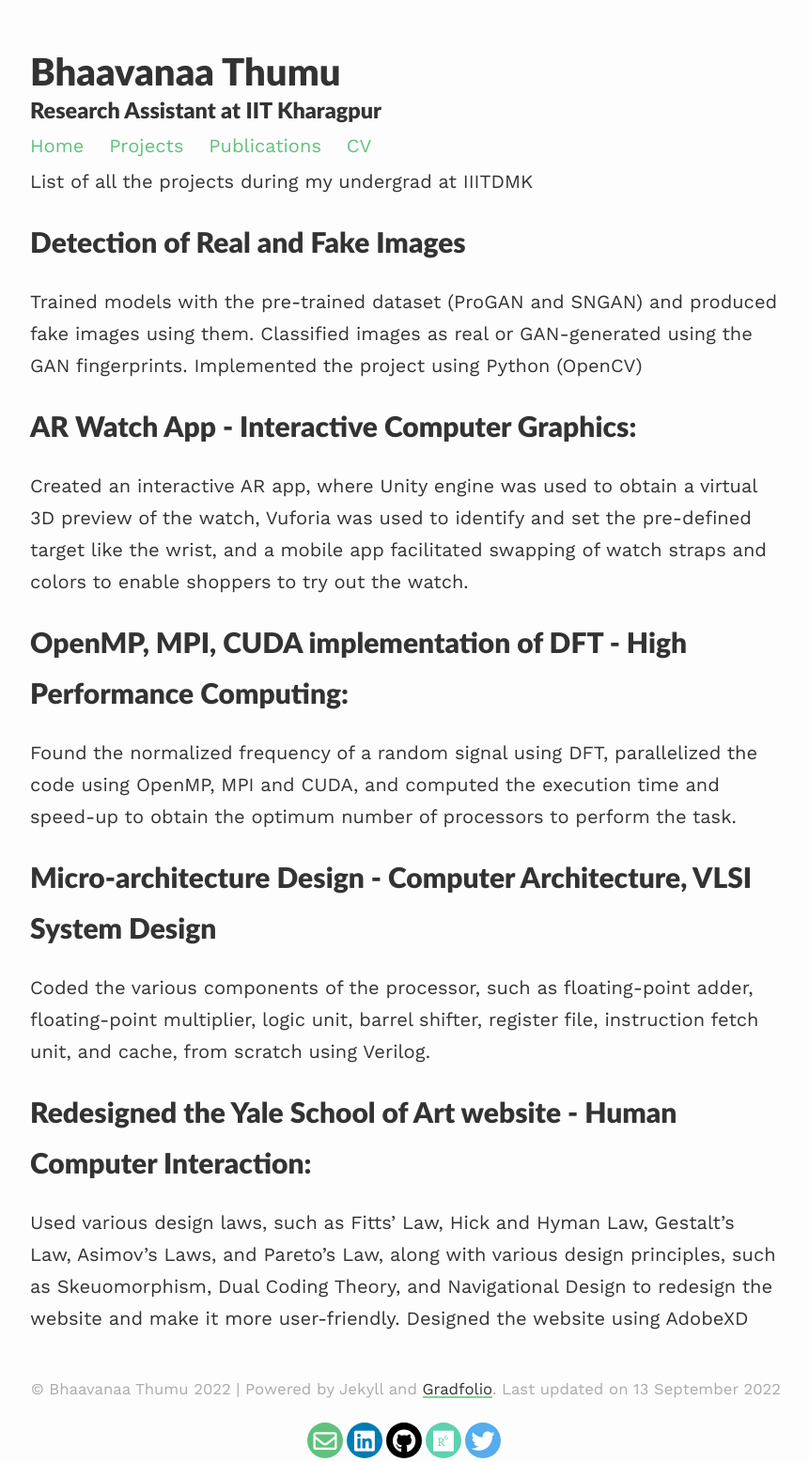
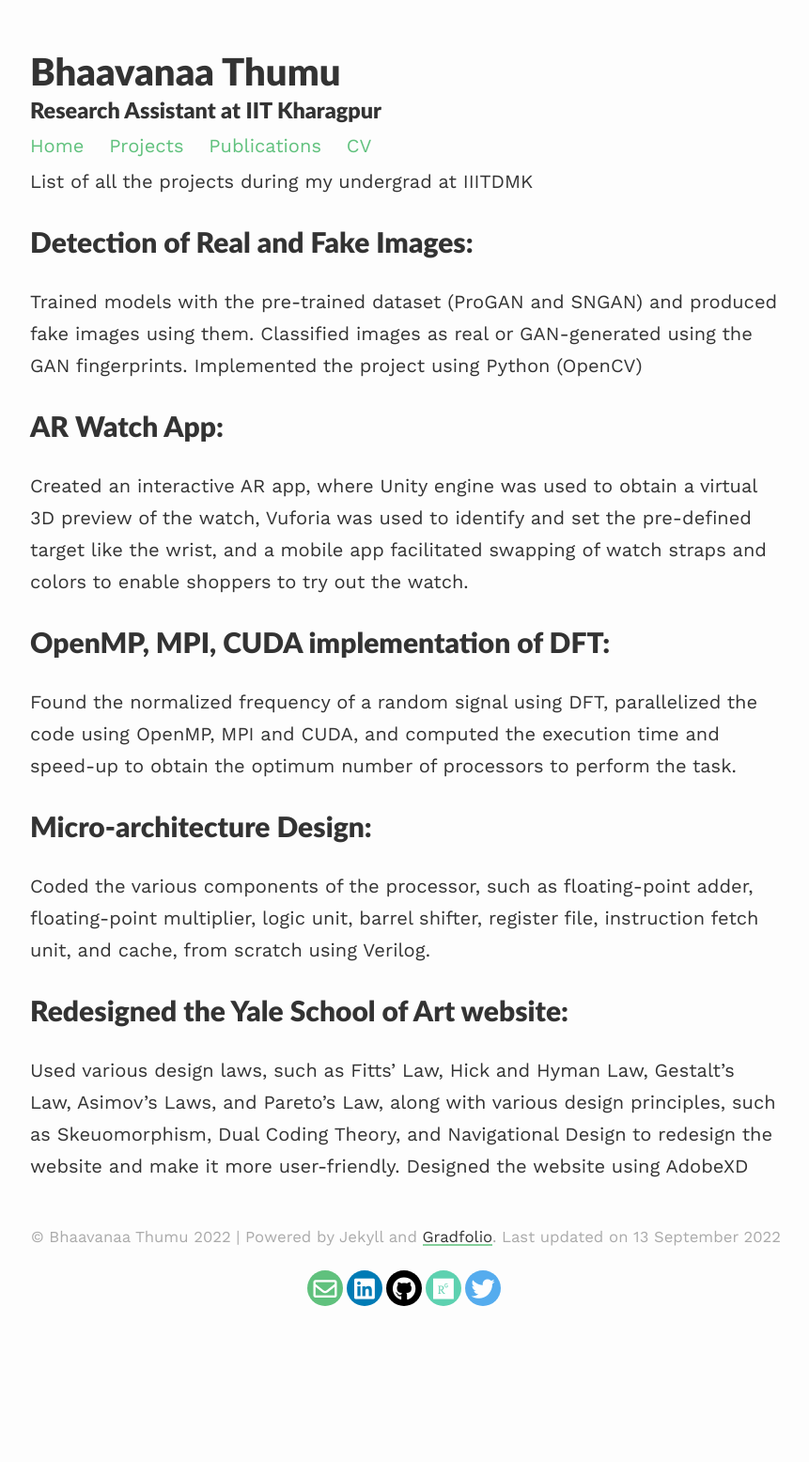
Before and after one commit to bhaavanaa/bhaavanaa.github.io, a Jekyll site: the page built from _pages/projects.md, in a window 1280 px wide. Shown: the whole page at 94% size, without its empty margins (208-1069 px from the left). Built offline with Jekyll 4.4.1, drawn with Linux system fonts in a browser that asks for light colours; nearby versions of some CDN libraries; after the commit the page ends 1394 px from its top, so only the background shows below that.

Commit message:
Update projects.md

```diff
--- a/_pages/projects.md
+++ b/_pages/projects.md
@@ -8,23 +8,23 @@ published: true
 
 List of all the projects during my undergrad at IIITDMK
 
-## Detection of Real and Fake Images
+## Detection of Real and Fake Images:
 
 Trained models with the pre-trained dataset (ProGAN and SNGAN) and produced fake images using them. Classified images as real or GAN-generated using the GAN fingerprints. Implemented the project using Python (OpenCV)
 
-## AR Watch App - Interactive Computer Graphics:
+## AR Watch App:
 
 Created an interactive AR app, where Unity engine was used to obtain a virtual 3D preview of the watch, Vuforia was used to identify and set the pre-defined target like the wrist, and a mobile app facilitated swapping of watch straps and colors to enable shoppers to try out the watch.
 
-## OpenMP, MPI, CUDA implementation of DFT - High Performance Computing:
+## OpenMP, MPI, CUDA implementation of DFT:
 
 Found the normalized frequency of a random signal using DFT, parallelized the code using OpenMP, MPI and CUDA, and computed the execution time and speed-up to obtain the optimum number of processors to perform the task.
 
-## Micro-architecture Design - Computer Architecture, VLSI System Design
+## Micro-architecture Design:
 
 Coded the various components of the processor, such as floating-point adder, floating-point multiplier, logic unit, barrel shifter, register file, instruction fetch unit, and cache, from scratch using Verilog.
 
-## Redesigned the Yale School of Art website - Human Computer Interaction:
+## Redesigned the Yale School of Art website:
 
 Used various design laws, such as Fitts’ Law, Hick and Hyman Law, Gestalt’s Law, Asimov’s Laws, and Pareto’s Law, along with various design principles, such as Skeuomorphism, Dual Coding Theory, and Navigational Design to redesign the website and make it more user-friendly. Designed the website using AdobeXD
 
```
